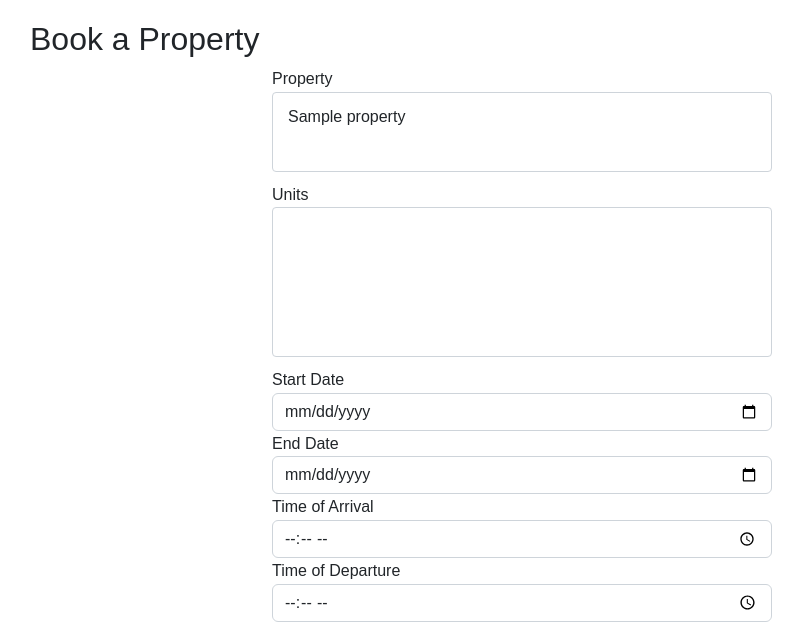
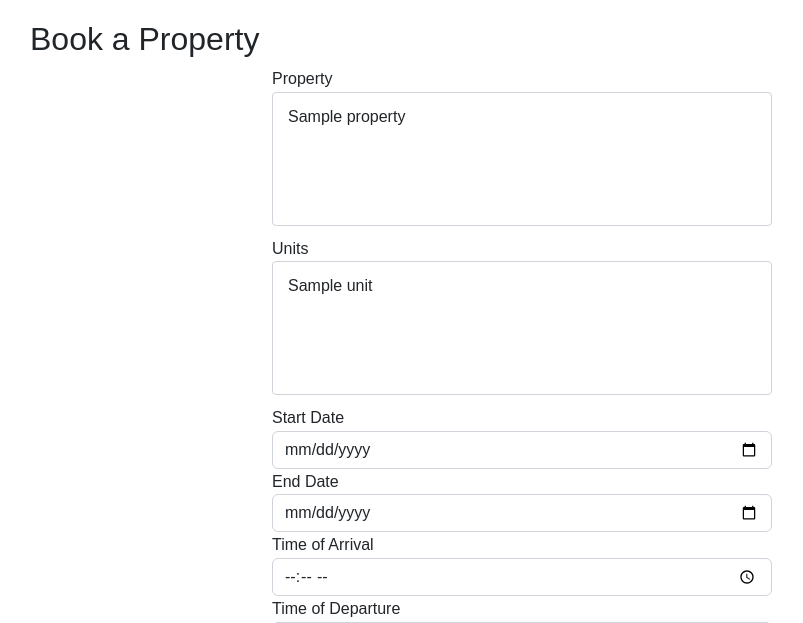
Before and after one commit to ehumpierres/MFR, a Flask app: page /book in a window 1280 px wide. Shown: the part 146-769 px from the top of the page, without its empty margins (118-921 px from the left). Run offline with Flask 3, Linux system fonts and the light colour scheme; a user stored in the database is signed in; tables that the repository leaves empty hold one stand-in row (values such as "Sample post"); lists and menus that the app fills with data are empty.

Commit message:
Agent query: Is the booking form now loading without any errors? Can you select a property from the dropdown and see the corresponding units? Can you submit a booking request successfully?

```diff
--- a/main.py
+++ b/main.py
@@ -91,9 +91,14 @@ def get_units(property_id):
 def book():
     form = BookingForm()
 
-    form.property_id.choices = [(p.id, p.name) for p in Property.query.all()]
+    properties = Property.query.all()
+    form.property_id.choices = [(p.id, p.name) for p in properties]
 
-    form.units.choices = []
+    if properties:
+        first_property = properties[0]
+        form.units.choices = [(u.id, u.name) for u in first_property.units]
+    else:
+        form.units.choices = []
 
     if form.validate_on_submit():
         if not form.units.data:
@@ -126,7 +131,7 @@ def book():
             db.session.add(booking)
             db.session.commit()
             notify_admins(booking)
-            flash('Booking request submitted successfully')
+            flash('Booking request submitted successfully', 'success')
             return redirect(url_for('index'))
         except SQLAlchemyError as e:
             db.session.rollback()
@@ -136,6 +141,7 @@ def book():
             db.session.rollback()
             logger.error(f"Unexpected error while submitting booking: {str(e)}")
             flash('An unexpected error occurred. Please try again later.', 'error')
+
     return render_template('booking_form.html', form=form)
 
 @app.route('/api/bookings/<int:property_id>')
--- a/templates/booking_form.html
+++ b/templates/booking_form.html
@@ -12,7 +12,7 @@
         </div>
         <div class="form-group">
             {{ form.units.label }}
-            {{ form.units(class="form-control", id="unit-select", multiple=true) }}
+            {{ form.units(class="form-control", id="unit-select") }}
         </div>
         <div class="form-group">
             {{ form.start_date.label }}
@@ -125,12 +125,12 @@ document.addEventListener('DOMContentLoaded', function() {
 {% block extra_css %}
 <style>
     .custom-select {
-        height: 80px;
-        max-height: 80px;
+        height: auto;
+        max-height: 200px;
         overflow-y: auto;
     }
 
-    #property-select {
+    #property-select, #unit-select {
         width: 100%;
         padding: 10px;
         font-size: 16px;
@@ -138,21 +138,8 @@ document.addEventListener('DOMContentLoaded', function() {
         border-radius: 4px;
     }
 
-    #property-select option {
+    #property-select option, #unit-select option {
         padding: 5px;
-    }
-
-    #unit-select {
-        width: 100%;
-        padding: 10px;
-        font-size: 16px;
-        border: 1px solid #ced4da;
-        border-radius: 4px;
-        height: 150px;
-    }
-
-    #unit-select option {
-        padding: 2px;
     }
 </style>
 {% endblock %}
```
